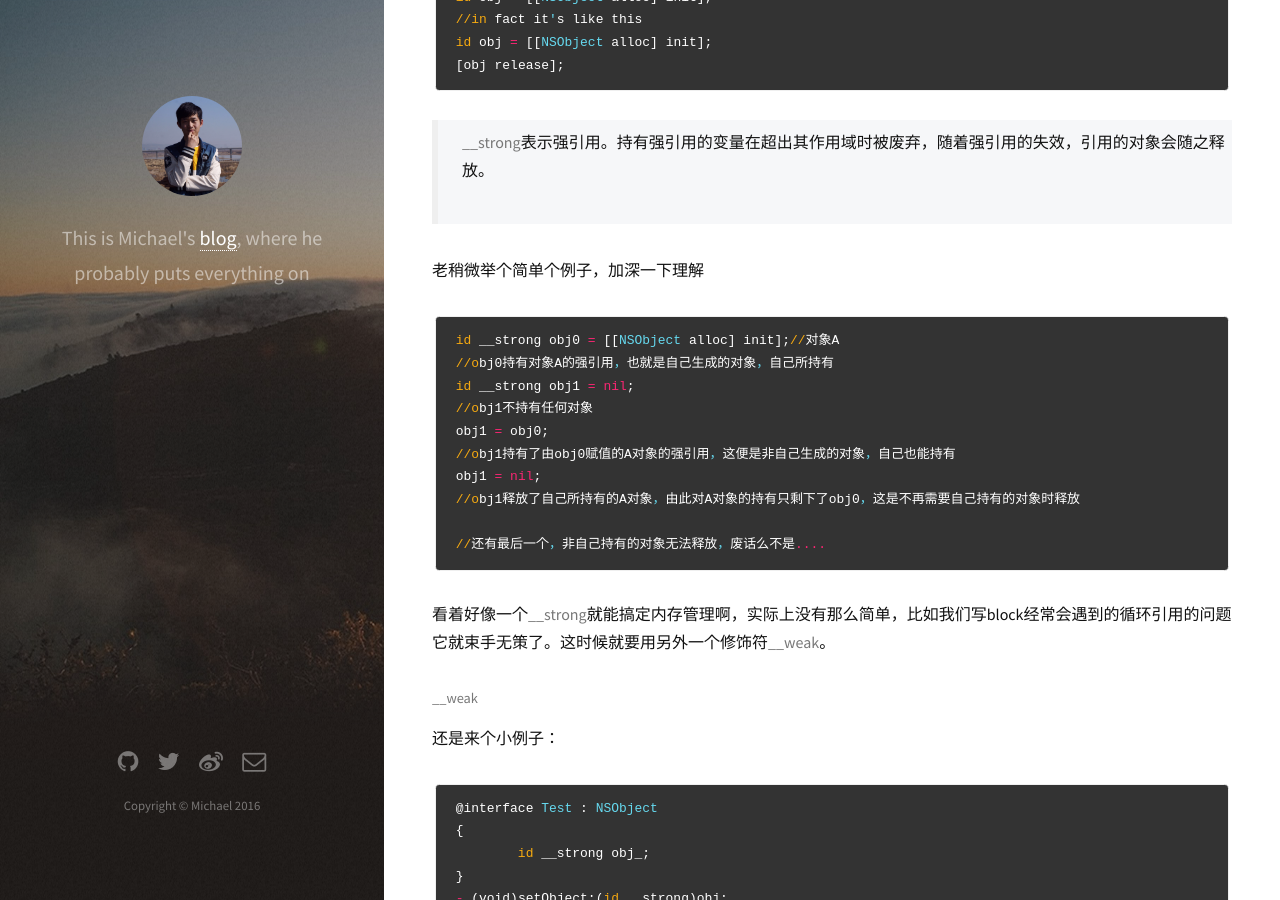
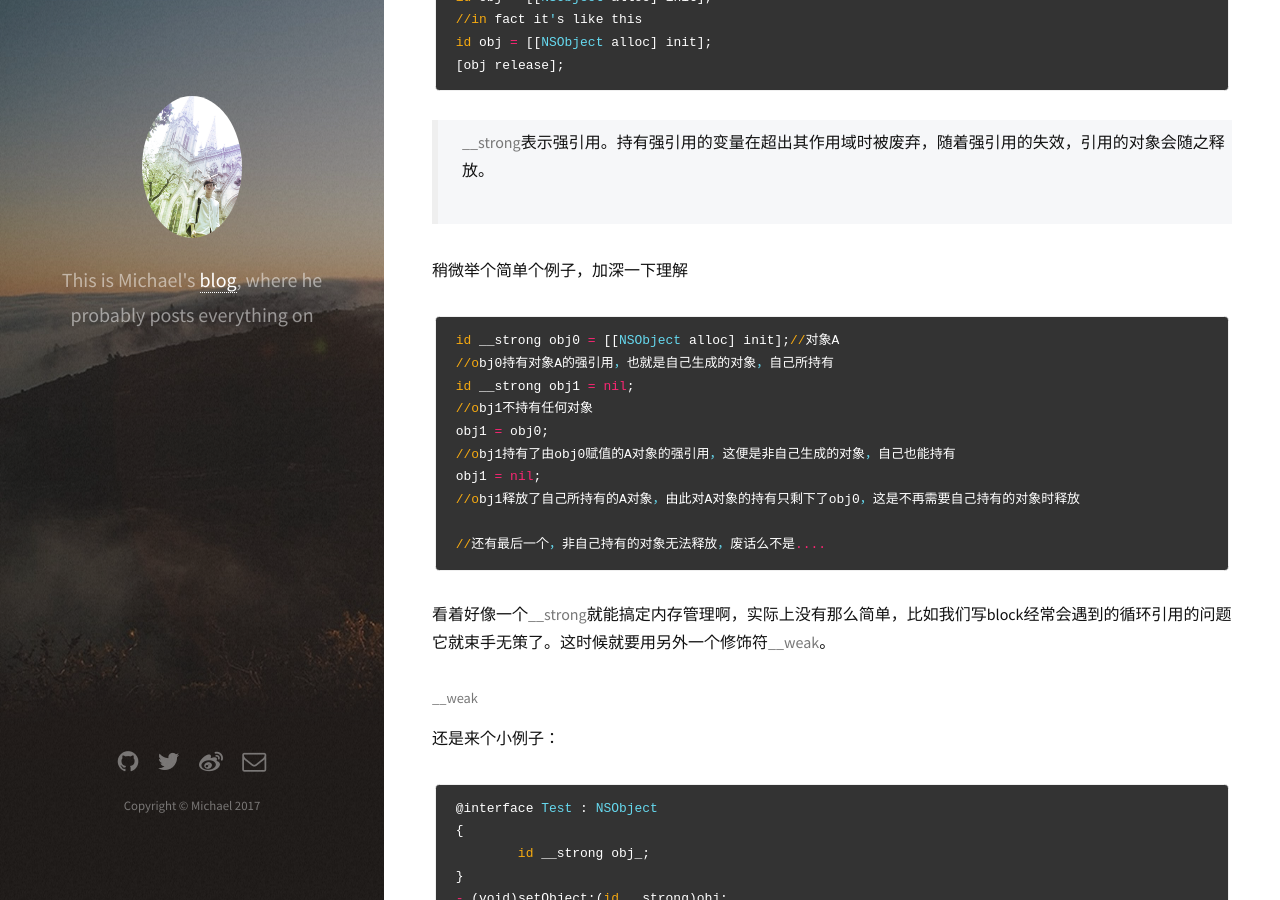
Before and after one commit to liukaiyi54/liukaiyi54.github.io, a Jekyll site: the page built from _posts/2016-05-08-ARC.md, in a window 1280 px wide and 900 px high, scrolled down 2813 px. Built offline with Jekyll 4.4.1, drawn with Linux system fonts in a browser that asks for light colours.

Commit message:
提交部分修改

```diff
--- a/_layouts/default.html
+++ b/_layouts/default.html
@@ -23,7 +23,7 @@
       <header id="header">
           <center><a href="/" class="image avatar"><img src="/images/avatar.jpg" alt="" /></a></center>
           <center><h1>This is Michael's <strong><a href="/">blog</a></strong>, where<br />
-          he probably puts everything on</center><br />
+          he probably posts everything on</center><br />
 <!--           crafted by <a href="http://html5up.net">HTML5 UP</a>. -->
           </h1>
       </header>
@@ -101,7 +101,7 @@
               {% endif %}
             </ul>
             <ul class="copyright">
-                <li>Copyright &copy; Michael 2016</li>
+                <li>Copyright &copy; Michael 2017</li>
 <!--                 <li>Design: <a href="http://html5up.net">HTML5 UP</a></li> -->
 <!--                 <li>Demo Images: <a href="https://unsplash.com/">Unsplash</a></li> -->
 <!--                 <li>Jekyll Template: <a href="http://cloudcannon.com">Cloud Cannon</a></li> -->
--- a/_posts/2016-05-08-ARC.md
+++ b/_posts/2016-05-08-ARC.md
@@ -94,7 +94,7 @@
 
 > **__strong**表示强引用。持有强引用的变量在超出其作用域时被废弃，随着强引用的失效，引用的对象会随之释放。
 
-老稍微举个简单个例子，加深一下理解
+稍微举个简单个例子，加深一下理解
 
 {% highlight ruby %}
 id __strong obj0 = [[NSObject alloc] init];//对象A
```
Also changed, not shown: images/avatar.jpg, images/avatar2.jpg (added), 8 other files.
